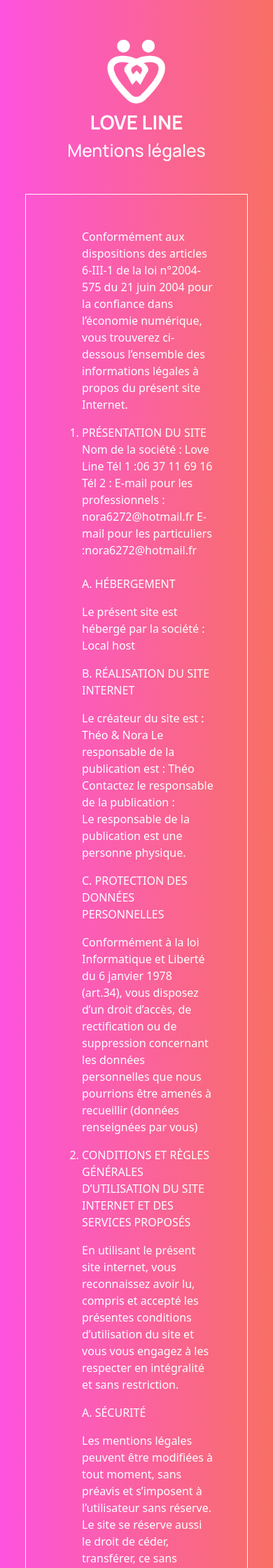
After one commit to theolucas76/siteRencontre, a PHP site: the page made by mentionslégales.html in a window 390 px wide. The commit adds this page. Shown: the top 2240 px of the page at 70% size. Run offline with PHP 8.4, Linux system fonts and the light colour scheme.

Commit message:
Mentions légales + modal

```diff
--- /dev/null
+++ b/mentionslégales.html
@@ -0,0 +1,126 @@
+<!DOCTYPE html>
+<html>
+
+<head>
+    <meta charset="UTF-8">
+    <link href="https://cdn.jsdelivr.net/npm/bootstrap@5.0.0-beta1/dist/css/bootstrap.min.css" rel="stylesheet"
+        integrity="sha384-giJF6kkoqNQ00vy+HMDP7azOuL0xtbfIcaT9wjKHr8RbDVddVHyTfAAsrekwKmP1" crossorigin="anonymous">
+    <meta name="viewport" content="width=device-width, initial-scale=1.0">
+    <meta name="description" content="HTML">
+    <title>Love Line Site de rencontre</title>
+    <link rel="stylesheet" href="assets/css/style.css">
+    <link rel="icon" href="assets/img/logo.ico" />
+</head>
+
+<body>
+    <?php include("controllers/index_controller.php");?>
+    <!--------------------------------------------------------------------------------------------------------------------------------------->
+    <!-------------------------------------------------------FORMULAIRE---------------------------------------------------------------------->
+    <!--------------------------------------------------------------------------------------------------------------------------------------->
+    <div id="gradient-bg" class="container-fluid text-white p-5">
+        <div class="row">
+            <header class="col text-center">
+                <img src="assets/img/logowhite.png" id="logo" alt="logo Love Line">
+                <h1>LOVE LINE</h1>
+                <h2 class="mb-5">Mentions légales </h2>
+            </header>
+            <div class="p-5 border border-white">
+
+                <ol>
+                    <p>Conformément aux dispositions des articles 6-III-1 de la loi n°2004-575 du 21 juin 2004 pour la
+                        confiance dans l’économie numérique, vous trouverez ci-dessous l’ensemble des informations
+                        légales à propos du présent site Internet.</p>
+                    <li> PRÉSENTATION DU SITE<br>
+                        Nom de la société : Love Line
+                        Tél 1 :06 37 11 69 16
+                        Tél 2 :
+                        E-mail pour les professionnels : nora6272@hotmail.fr
+                        E-mail pour les particuliers :nora6272@hotmail.fr</li>
+
+                    <p><br>A. HÉBERGEMENT</p>
+                    <p>Le présent site est hébergé par la société : Local host </p>
+
+
+                    <p>B. RÉALISATION DU SITE INTERNET</p>
+                    <p>Le créateur du site est : Théo & Nora
+                        Le responsable de la publication est : Théo
+                        Contactez le responsable de la publication :<br>
+
+                        Le responsable de la publication est une personne physique. </p>
+
+
+                    <p>C. PROTECTION DES DONNÉES PERSONNELLES<br></p>
+                    <p>Conformément à la loi Informatique et Liberté du 6 janvier 1978 (art.34), vous disposez d’un
+                        droit d’accès, de rectification ou de suppression concernant les données personnelles que nous
+                        pourrions être amenés à recueillir (données renseignées par vous)</p>
+
+                    <li>
+                        <p>CONDITIONS ET RÈGLES GÉNÉRALES D’UTILISATION DU SITE INTERNET ET DES SERVICES PROPOSÉS</p>
+                        <p>En utilisant le présent site internet, vous reconnaissez avoir lu, compris et accepté les
+                            présentes conditions d’utilisation du site et vous vous engagez à les respecter en
+                            intégralité et sans restriction.</p>
+
+                        <p>A. SÉCURITÉ</p>
+                        <p>Les mentions légales peuvent être modifiées à tout moment, sans préavis et s’imposent à
+                            l’utilisateur sans réserve. Le site se réserve aussi le droit de céder, transférer, ce sans
+                            préavis les droits et/ou obligations des présences CGU et mentions légales.</p>
+                    </li>
+
+                    <li>
+                        <p>DESCRIPTION DES SERVICES FOURNIS</p>
+                        <p>Le site a pour objet de fournir une information concernant l’ensemble des activités de la
+                            société.
+                            Toutes les informations proposées sur le site sont données à titre indicatif, sont non
+                            exhaustives et sont susceptibles d’évoluer. Elles sont données sous réserve de modifications
+                            ayant été apportées depuis leur mise en ligne.</p>
+                    </li>
+                    <li>
+                        <p>LIENS</p>
+                        <p>Le présent site est susceptible de contenir des liens vers d’autres sites internet, ou
+                            d’autres ressources en ligne. Ces liens sont proposés à simple but de complément
+                            d’information.
+                            L’activation de ces liens n’a aucun caractère obligatoire, et l’utilisateur reconnaît les
+                            activer à ses propres risques et périls. Il vous appartient en outre de prendre connaissance
+                            des conditions d’utilisation particulières relatives à l’utilisation des ces autres sites
+                            internet ou ressources en ligne.</p>
+                    </li>
+                    <li>
+                        <p>DROIT APPLICABLE ET ATTRIBUTION DE JURIDICTION</p>
+                        <p>Tout litige en relation avec l’utilisation du site est soumis au droit français.
+                            L’utilisateur ainsi que le site acceptent de se soumettre à la compétence exclusive des
+                            tribunaux Français en cas de litige.</p>
+                    </li>
+                    <li>
+                        <p>PROPRIÉTÉ INTELLECTUELLE</p>
+                        <p>L’éditeur du site détient tous les droits de propriété, notamment intellectuellement, sur le
+                            présent site et les éléments qu’il contient (textes, photos, éléments graphiques et
+                            multimédia…). Ceci comprend les droits d’utilisation et de reproduction. En conséquence,
+                            toute reproduction partielle ou totale du présent du site et des éléments qu’il contient est
+                            strictement interdite sans autorisation écrite de l’éditeur du site et constituerait une
+                            contrefaçon sanctionnée par le Code de la Propriété Intellectuelle.</p>
+                    </li>
+                    <p>
+                        Les marques, logos, textes et tous autres signes distinctifs contenus sur ce site sont la
+                        propriété de l’éditeur du site, ou font l’objet d’une autorisation d’utilisation de la part de
+                        leurs propriétaires respectifs. Aucun droit ou licence sur l’un de ces éléments ne sera concédé
+                        sans l’autorisation écrite de l’éditeur du site ou du tiers détendeur des droits. Toutes
+                        reproduction partielle ou totale de ces marques, logos et autres signes distinctifs effectuée à
+                        partir des éléments du site dans notre autorisation expresse est donc strictement prohibée.</p>
+                </ol>
+
+            </div>
+            <div class="m-5 d-flex justify-content-center">
+                <button type="button" class="btn btn-outline-light" id="button">Fermer x
+                </button>
+            </div>
+
+
+
+
+
+            <script src="https://cdn.jsdelivr.net/npm/bootstrap@5.0.0-beta1/dist/js/bootstrap.bundle.min.js"
+                integrity="sha384-ygbV9kiqUc6oa4msXn9868pTtWMgiQaeYH7/t7LECLbyPA2x65Kgf80OJFdroafW"
+                crossorigin="anonymous"></script>
+</body>
+
+</html>
```
Also changed, not shown: index.php (+6 -6 lines), modal.html (+5 -5 lines).
